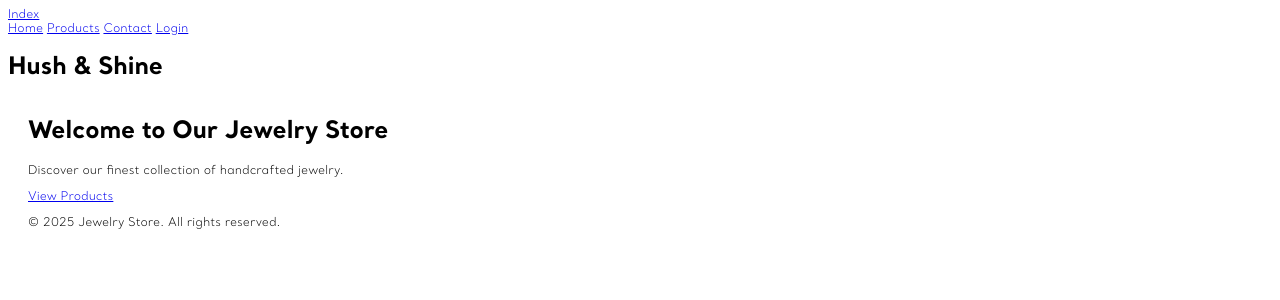
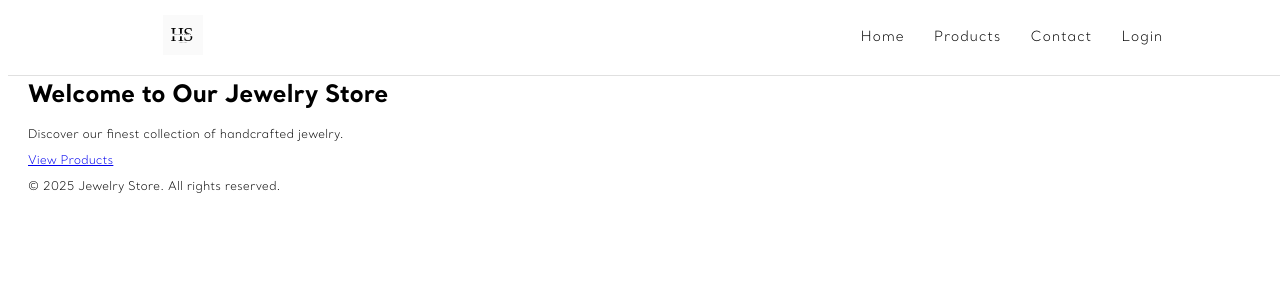
Before and after one commit to jW028/hush-shine, a PHP site: page /index.php in a window 1280 px wide. Shown: the top 300 px of the page. Run offline with PHP 8.4, Linux system fonts and the light colour scheme.

Commit message:
fix navbar

```diff
--- a/_head.php
+++ b/_head.php
@@ -10,7 +10,7 @@
     <script src="/js/app.js"></script>
 </head>
 <body>
-    <!--<header class="header">
+    <header class="header">
         <nav class="nav">
             <a href="#"><img class="logo" src="images/Hush & Shine.svg"></a>
             <div class="nav-links">
@@ -20,17 +20,7 @@
                 <a href="login.php">Login</a>
             </div>
         </nav>
-    </header>-->
-
-    <nav>
-        <a href="/">Index</a>
-        <div class="navbar">
-            <a href="index.php">Home</a>
-            <a href="page\products.php">Products</a>
-            <a href="page\contact.php">Contact</a>
-            <a href="login.php">Login</a>
-        </div>
-    </nav>
+    </header>
 
     <main>
         <h1><?= $_title ?? 'Untitled' ?></h1>
```
